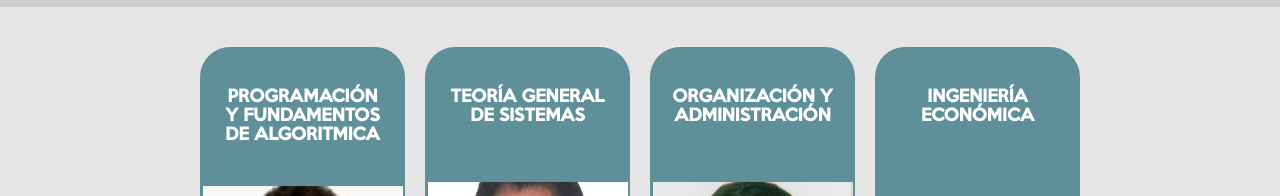
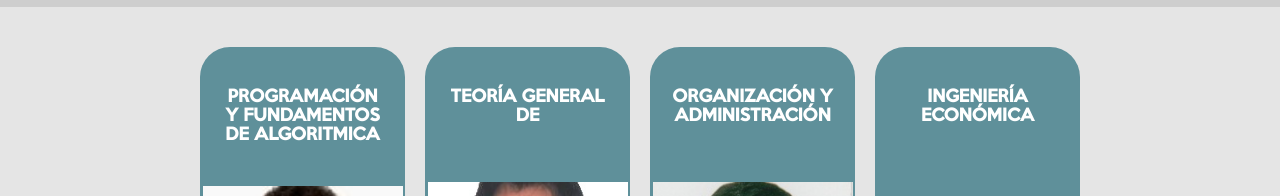
Before and after one commit to Gloriux11/Links-de-Meet, a plain HTML site: page index.html in a window 1280 px wide. Shown: the part 587-783 px from the top of the page. Drawn offline with Linux system fonts and the light colour scheme.

Commit message:
version 2

```diff
--- a/index.html
+++ b/index.html
@@ -24,7 +24,7 @@
             <a href="https://meet.google.com/dgq-tjxz-dbn">Link del meet</a>
         </div>
         <div class="TGS">
-            <h4>TEORÍA GENERAL DE SISTEMAS</h4>
+            <h4>TEORÍA GENERAL DE</h4>
             <img src="2.jpg">
             <a href="https://meet.google.com/hsy-zasz-pru">Link del meet</a>
         </div>
```
